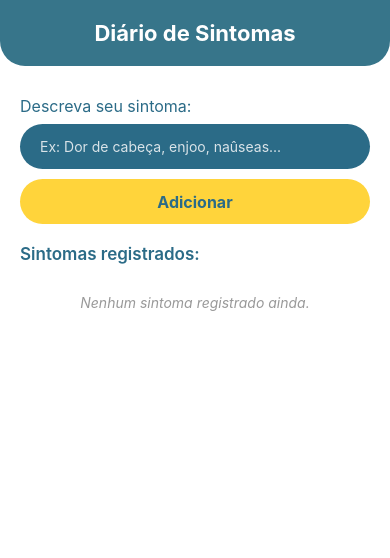
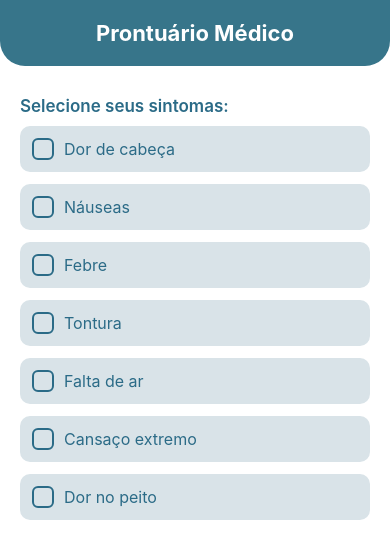
Before and after one commit to LordSith06/CuidadosPaliativos_App, a React Native app in the folder CuidadosPaliativosApp/: screen /Sintomas in a window 390 px wide. Shown: the top 558 px of the page. Built offline with nearby package versions, Linux system fonts and the light colour scheme.

Commit message:
mudança tela diario de sintomas

```diff
--- a/CuidadosPaliativosApp/src/pages/SintomasScreen.js
+++ b/CuidadosPaliativosApp/src/pages/SintomasScreen.js
@@ -3,66 +3,66 @@ import {
   View,
   Text,
   StyleSheet,
-  TextInput,
   TouchableOpacity,
-  FlatList,
   ScrollView
 } from 'react-native';
 
+export default function ProntuarioScreen() {
+  const [selecionados, setSelecionados] = useState([]);
 
-export default function SintomasScreen() {
-  const [sintoma, setSintoma] = useState('');
-  const [lista, setLista] = useState([]);
+  const sintomas = [
+    { nome: "Dor de cabeça", acao: "Tente descansar, beber água e, se necessário, use analgésico leve." },
+    { nome: "Náuseas", acao: "Evite alimentos pesados e mantenha-se hidratado. Procure ajuda se persistir." },
+    { nome: "Febre", acao: "Tome antitérmico e monitore. Se passar de 38.5°C, procure atendimento." },
+    { nome: "Tontura", acao: "Sente-se, respire fundo e evite movimentos bruscos." },
+    { nome: "Falta de ar", acao: "Procure atendimento médico imediatamente." },
+    { nome: "Cansaço extremo", acao: "Descanse e hidrate-se. Se persistir, consulte um médico." },
+    { nome: "Dor no peito", acao: "Procure um hospital imediatamente." },
+  ];
 
-  const adicionarSintoma = () => {
-    if (sintoma.trim() === '') return;
-    setLista([...lista, sintoma]);
-    setSintoma('');
+  const alternarSelecao = (sintoma) => {
+    if (selecionados.includes(sintoma)) {
+      setSelecionados(selecionados.filter(item => item !== sintoma));
+    } else {
+      setSelecionados([...selecionados, sintoma]);
+    }
   };
 
   return (
     <View style={Estilo.container}>
+
       {/* Cabeçalho */}
       <View style={Estilo.header}>
-        <Text style={Estilo.headerText}>Diário de Sintomas</Text>
+        <Text style={Estilo.headerText}>Prontuário Médico</Text>
       </View>
 
       {/* Conteúdo */}
       <ScrollView style={Estilo.content}>
-        <Text style={Estilo.label}>Descreva seu sintoma:</Text>
-        <TextInput
-          style={Estilo.input}
-          placeholder="Ex: Dor de cabeça, enjoo, naûseas..."
-          placeholderTextColor="#d9e3e8"
-          value={sintoma}
-          onChangeText={setSintoma}
-        />
+        <Text style={Estilo.labelLista}>Selecione seus sintomas:</Text>
 
-        {/*Adicionando sintonas*/}
-        <TouchableOpacity style={Estilo.btnAdd} onPress={adicionarSintoma}>
-          <Text style={Estilo.btnText}>Adicionar</Text>
-        </TouchableOpacity>
+        {sintomas.map((s, index) => (
+          <View key={index} style={Estilo.item}>
+            <TouchableOpacity
+              style={Estilo.checkboxArea}
+              onPress={() => alternarSelecao(s.nome)}
+            >
+              <View style={Estilo.checkbox}>
+                {selecionados.includes(s.nome) && <View style={Estilo.checkboxMarcado} />}
+              </View>
+              <Text style={Estilo.itemText}>{s.nome}</Text>
+            </TouchableOpacity>
 
-        <Text style={Estilo.labelLista}>Sintomas registrados:</Text>
+            {/* Mensagem de orientação */}
+            {selecionados.includes(s.nome) && (
+              <Text style={Estilo.acaoText}>{s.acao}</Text>
+            )}
+          </View>
+        ))}
 
-        {lista.length === 0 ? (
-          <Text style={Estilo.emptyText}>Nenhum sintoma registrado ainda.</Text>
-        ) : (
-          <FlatList
-            data={lista}
-            keyExtractor={(item, index) => index.toString()}
-            renderItem={({ item }) => (
-              <View style={Estilo.item}>
-                <Text style={Estilo.itemText}>• {item}</Text>
-              </View>
-            )}
-          />
-        )}
       </ScrollView>
     </View>
   );
 }
-
 
 const Estilo = StyleSheet.create({
   container: {
@@ -85,32 +85,6 @@ const Estilo = StyleSheet.create({
   content: {
     padding: 20,
   },
-  label: {
-    color: '#2b6b87',
-    fontSize: 16,
-    marginBottom: 8,
-  },
-  input: {
-    backgroundColor: '#2b6b87',
-    color: '#fff',
-    height: 45,
-    borderRadius: 25,
-    paddingHorizontal: 20,
-    marginBottom: 10,
-  },
-  btnAdd: {
-    backgroundColor: '#FFD43B',
-    height: 45,
-    borderRadius: 25,
-    alignItems: 'center',
-    justifyContent: 'center',
-    marginBottom: 20,
-  },
-  btnText: {
-    color: '#2b6b87',
-    fontSize: 16,
-    fontWeight: '700',
-  },
   labelLista: {
     color: '#2b6b87',
     fontSize: 17,
@@ -119,18 +93,40 @@ const Estilo = StyleSheet.create({
   },
   item: {
     backgroundColor: '#d9e3e8',
-    padding: 10,
+    padding: 12,
     borderRadius: 10,
-    marginBottom: 8,
+    marginBottom: 12,
   },
   itemText: {
     color: '#2b6b87',
     fontSize: 16,
+    marginLeft: 10,
   },
-  emptyText: {
-    color: '#999',
-    fontStyle: 'italic',
-    textAlign: 'center',
-    marginTop: 20,
+  checkboxArea: {
+    flexDirection: 'row',
+    alignItems: 'center',
+  },
+  checkbox: {
+    width: 22,
+    height: 22,
+    borderRadius: 6,
+    borderWidth: 2,
+    borderColor: '#2b6b87',
+    justifyContent: 'center',
+    alignItems: 'center',
+  },
+  checkboxMarcado: {
+    width: 12,
+    height: 12,
+    backgroundColor: '#2b6b87',
+    borderRadius: 3,
+  },
+  acaoText: {
+    marginTop: 8,
+    color: '#2b6b87',
+    backgroundColor: '#ffffff',
+    padding: 8,
+    borderRadius: 8,
+    fontSize: 14,
   },
 });
```
